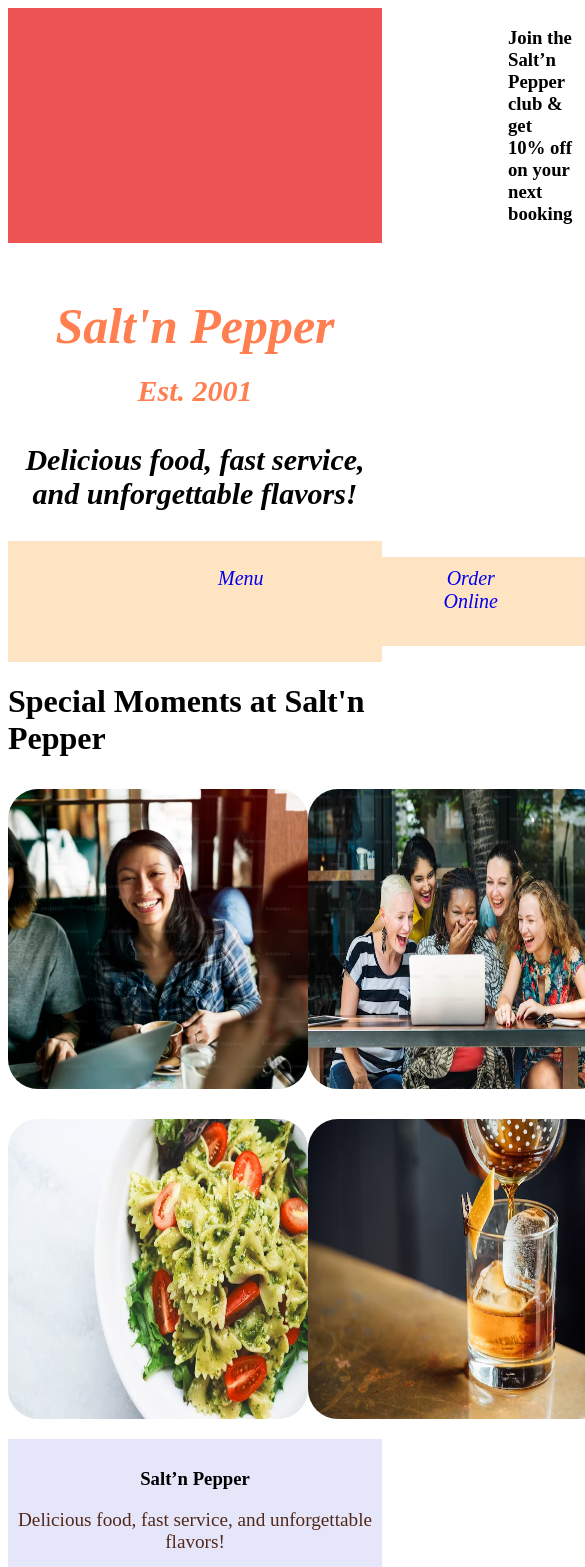
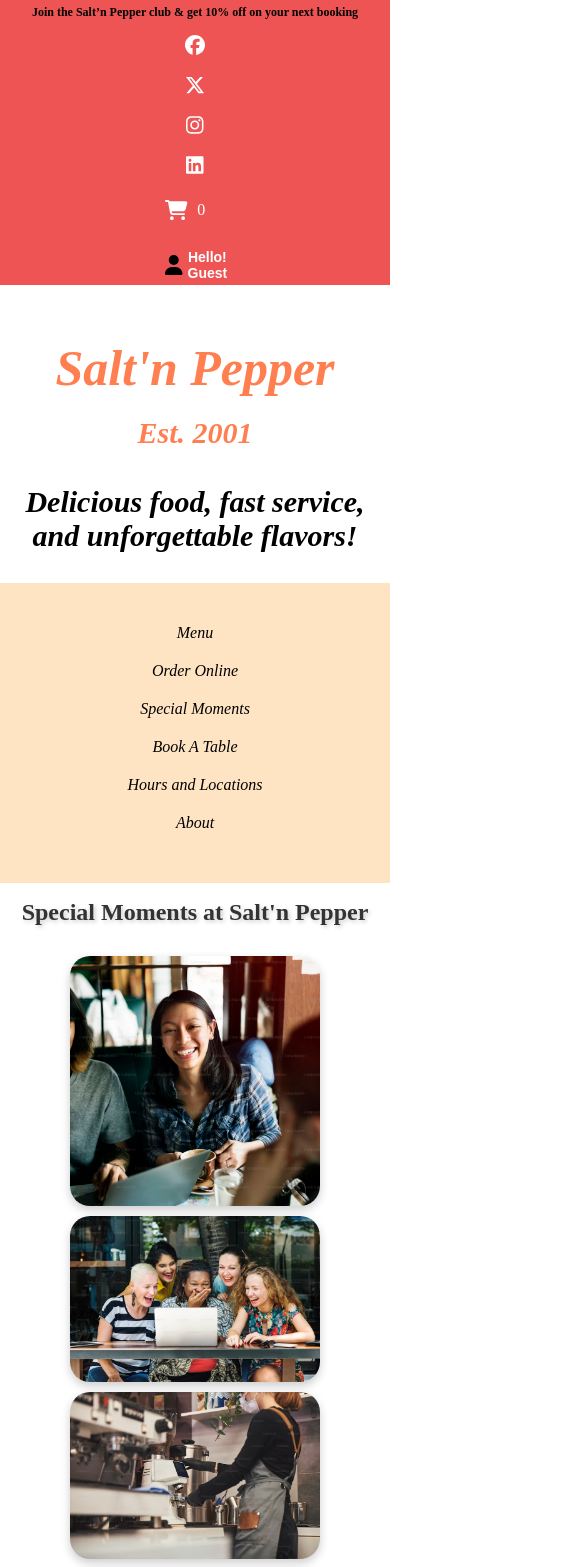
Before and after one commit to shriyatanwar/cafe, a React (Create React App) app: page /special in a window 390 px wide. Shown: the top 1567 px of the page, 585 px wide, since content can reach past the window. Built offline with nearby package versions, Linux system fonts and the light colour scheme.

Commit message:
booking option

```diff
--- a/src/App.css
+++ b/src/App.css
@@ -1,15 +1,28 @@
+body, html {
+  margin: 0;
+  padding: 0;
+  box-sizing: border-box;
+}
+
 #loginLine{
   display: flex;
   justify-content: space-between;
   align-items: center;
-
+  flex-wrap: wrap;
   position: relative;
   background-color: rgb(238, 84, 84);
 }
 .firstLine{
-  margin-left:500px;
+  margin-left:10px;
+  flex-grow: 1;
+  text-align: center;
+
+}
+.icons{
+  padding: 10px;
 }
 #login_button{
+  display: flex;
   height: 40px;
   width: 60px;
   border-radius: 50px;
@@ -17,6 +30,17 @@
   margin-right: 20px;
   background: none;
   border: none;
+  padding: 5px 10px;
+  align-items: center;
+}
+.guest-text {
+  font-size: 14px;
+  color: white;
+  font-weight: bold;
+  margin-left: 5px;
+}
+#login_button:hover .guest-text {
+  color: yellow; /* Optional: Change text color on hover */
 }
 .reshead{
   text-decoration: none;
@@ -30,20 +54,30 @@
   text-align: center;
   background-color: bisque;
   display: flex;
+  justify-content: center;
+  flex-wrap: wrap;
+  padding: 10px 0;
+
+
 
 }
-ul li{
-  display: inline;
-  justify-content: space-between;
-  padding: 10px;
+.navBar ul {
+  list-style: none;
+  display: flex;
+  flex-wrap: wrap; /* Makes items wrap on smaller screens */
+  padding: 0;
+}
+
+.navBar ul li {
+  padding: 10px 15px;
+  font-size: 18px;
   font-size: 20px;
   font-style:italic ;
-  margin-left: 160px;
-
+  justify-content: space-between;
 }
 .navBar a {
   text-decoration: none;
-
+  color: black;
 }
 .nav__itemLineTwo {
   font-size: 13px;
@@ -54,7 +88,7 @@ ul li{
   display: flex;
   align-items: center;
   color: white;
-  margin-right: 50px;
+  margin-right: 20px;
   margin-left: 10px;
 }
 
@@ -62,3 +96,41 @@ ul li{
   margin-left: 10px;
   margin-right: 10px;
 }
+@media (max-width: 768px) {
+  #loginLine {
+    flex-direction: column;
+    align-items: center;
+    text-align: center;
+  }
+
+  .firstLine {
+    margin: 0;
+    font-size: 14px;
+  }
+
+  .navBar ul {
+    flex-direction: column;
+    text-align: center;
+    padding: 10px 0;
+  }
+
+  .navBar ul li {
+    margin-bottom: 10px;
+  }
+}
+@media (max-width: 480px) {
+  .firstLine {
+    font-size: 12px;
+    padding: 5px;
+  }
+
+  .navBar ul {
+    flex-direction: column;
+    text-align: center;
+  }
+
+  .navBar ul li {
+    font-size: 16px;
+    padding: 5px;
+  }
+}
--- a/src/App.js
+++ b/src/App.js
@@ -13,6 +13,7 @@ import Special from "./special";
 import Registration from "./registration";
 import Logged from "./success";
 import { CartProvider , useCart} from "./cartContext";
+import BookTable from "./bookTable.js";
 
 // icon file
 import { FontAwesomeIcon } from "@fortawesome/react-fontawesome";
@@ -37,7 +38,8 @@ function App() {
             Join the Salt’n Pepper club & get 10% off on your next booking{" "}
           </h3>
 
-          <a
+
+          <a class="icons"
             href=" https://www.facebook.com/login/"
             target="_blank"
             rel="noopener noreferrer"
@@ -48,7 +50,7 @@ function App() {
               style={{ color: "white", cursor: "pointer" }}
             />
           </a>
-          <a
+          <a class="icons"
             href="https://x.com/i/flow/login"
             target="_blank"
             rel="noopener noreferrer"
@@ -59,7 +61,7 @@ function App() {
               style={{ color: "white", cursor: "pointer" }}
             />
           </a>
-          <a
+          <a class="icons"
             href="https://www.instagram.com/accounts/login/"
             target="_blank"
             rel="noopener noreferrer"
@@ -70,7 +72,7 @@ function App() {
               style={{ color: "white", cursor: "pointer" }}
             />
           </a>
-          <a
+          <a class="icons"
             href="https://www.linkedin.com/"
             target="_blank"
             rel="noopener noreferrer"
@@ -89,9 +91,10 @@ function App() {
               gap: "5px", // Adds space between icon and number
               color: "white",
               cursor: "pointer",
+              padding:"5px"
             }}
           >
-            <div class="nav__itemBasket">
+            <div class="nav__itemBasket icons">
               <FontAwesomeIcon
               icon={faShoppingCart}
               size="lg"
@@ -101,14 +104,16 @@ function App() {
             </div>
           </Link>
 
-          <button id="login_button">
-            <Link to="login">
+          <button id="login_button" >
+          <Link to="login">
               <FontAwesomeIcon
                 icon={faUser}
-                size="lg"
+                bounce
+                size="xl"
                 style={{ color: "black", cursor: "pointer" }}
               />
             </Link>
+            <span class="guest-text">Hello! Guest</span>
           </button>
         </div>
 
@@ -130,7 +135,7 @@ function App() {
         </div>
 
         <div class=" navBar">
-          <ul class="navBar">
+          <ul>
             <li>
               <Link to="menufile"> Menu</Link>
             </li>
@@ -141,7 +146,9 @@ function App() {
             <li>
               <Link to="/special"> Special Moments</Link>
             </li>
-
+            <li>
+             <Link to="/bookTable" > Book A Table </Link>
+            </li>
             <li>
               <Link to="hour">Hours and Locations</Link>
             </li>
@@ -162,6 +169,7 @@ function App() {
           <Route path="/success" element={<Logged />} />
           <Route path="/cart" element={<Checkout></Checkout>} />
           <Route path="/special" element={<Special></Special>}></Route>
+          <Route path="/bookTable" element={<BookTable></BookTable>}></Route>
         </Routes>
 
         <Footersection></Footersection>
--- a/src/CheckoutProduct.css
+++ b/src/CheckoutProduct.css
@@ -14,6 +14,7 @@
     margin-top: 10px;
     border-color: #a88734 #9c7e31 #846a29;
     color: #111;
+    border-radius: 20px;
 }
 
 .checkoutProduct__image {
@@ -26,3 +27,9 @@
     font-size: 17px;
     font-weight: 800;
 }
+button:active {
+    background-color: white;
+}
+  button:hover{
+    background-color: brown;
+}
--- a/src/orderOnline.css
+++ b/src/orderOnline.css
@@ -3,11 +3,11 @@
     flex-wrap: wrap; /* Allows items to wrap to the next line */
     /* justify-content: space-between; */
     /* gap: 20px; Space between items */
- */
-.img{
+
+/* .img{
     width: 400px;
     height: 350px;
-}
+}*/
 .orderdish{
     display: flex;
     z-index: 1;
--- a/src/product.css
+++ b/src/product.css
@@ -8,7 +8,7 @@
   width: 100%;
   max-height: 400px;
   min-width: 100px;
-    background-color: rgb(237, 225, 162);
+  /* background-color: rgb(244, 244, 244); */
   z-index: 1;
   border-radius: 30px;
 }
@@ -30,8 +30,14 @@
   margin-top: 10px;
   border-color: #a88734 #9c7e31 #846a29;
   color: #111;
+  border-radius: 20px;
 }
-
+button:active {
+  background-color: white;
+}
+button:hover{
+  background-color: brown;
+}
 .product__price {
   margin-top: 5px;
 }
@@ -40,6 +46,6 @@
   height: 100px;
   margin-bottom: 15px;
 }
-  .image__decor{
+.image__decor {
   border-radius: 20%;
 }
--- a/src/special.css
+++ b/src/special.css
@@ -1,23 +1,62 @@
 .imagepart{
     display: grid;
-    grid-template-columns: auto auto auto;
+    grid-template-columns: repeat(3, 1fr);;
+    gap: 20px;
+    justify-content: center;
     align-items: center;
+    padding: 0 10px;
+    margin-bottom: 50px;
   }
 
   .imgS{
-    width: 300px;
-    height: 300px;
-    margin-top: 10px;
-    margin-bottom: 20px;
-    border-radius: 30px;
+    width: 100%;
+    max-width: 350px;
+    height: auto;
+    border-radius: 20px;
+    box-shadow: 0px 4px 10px rgba(0, 0, 0, 0.2);
+    transition: transform 0.3s ease, box-shadow 0.3s ease;
   }
-  .special{
-    align-items: center;
+  .imgS:hover {
+    transform: scale(1.05);
+    box-shadow: 0px 8px 20px rgba(0, 0, 0, 0.3);
+    filter: brightness(1.1);
+  }
+  #special {
+    font-size: 36px;
+    font-weight: bold;
+    color: #333;
+    text-shadow: 2px 2px 4px rgba(0, 0, 0, 0.2);
+    margin-bottom: 30px;
+    text-align: center;
   }
   .momentsS{
-    background: rgb(169, 246, 246);
+    background: linear-gradient(to bottom right, #f7cac9, #92a8d1);;
+    padding: 50px 20px;
+    text-align: center;
+    margin-bottom: 50px;
+  }
+  @media (max-width: 768px) {
+    .imagepart {
+      grid-template-columns: repeat(auto-fit, minmax(180px, 1fr));
+    }
+
+    #special {
+      font-size: 28px;
+    }
   }
 
-  .imgS :hover{
-    box-shadow: 5px blanchedalmond;
+  @media (max-width: 480px) {
+    #special {
+      font-size: 24px;
+    }
+
+    .imagepart {
+      grid-template-columns: 1fr; /* Single column for smaller screens */
+      gap: 10px;
+    }
+
+    .imgS {
+      max-width: 250px;
+      margin: 0 auto;
+    }
   }
```
Lines whose indentation alone changed are shown as unchanged.
